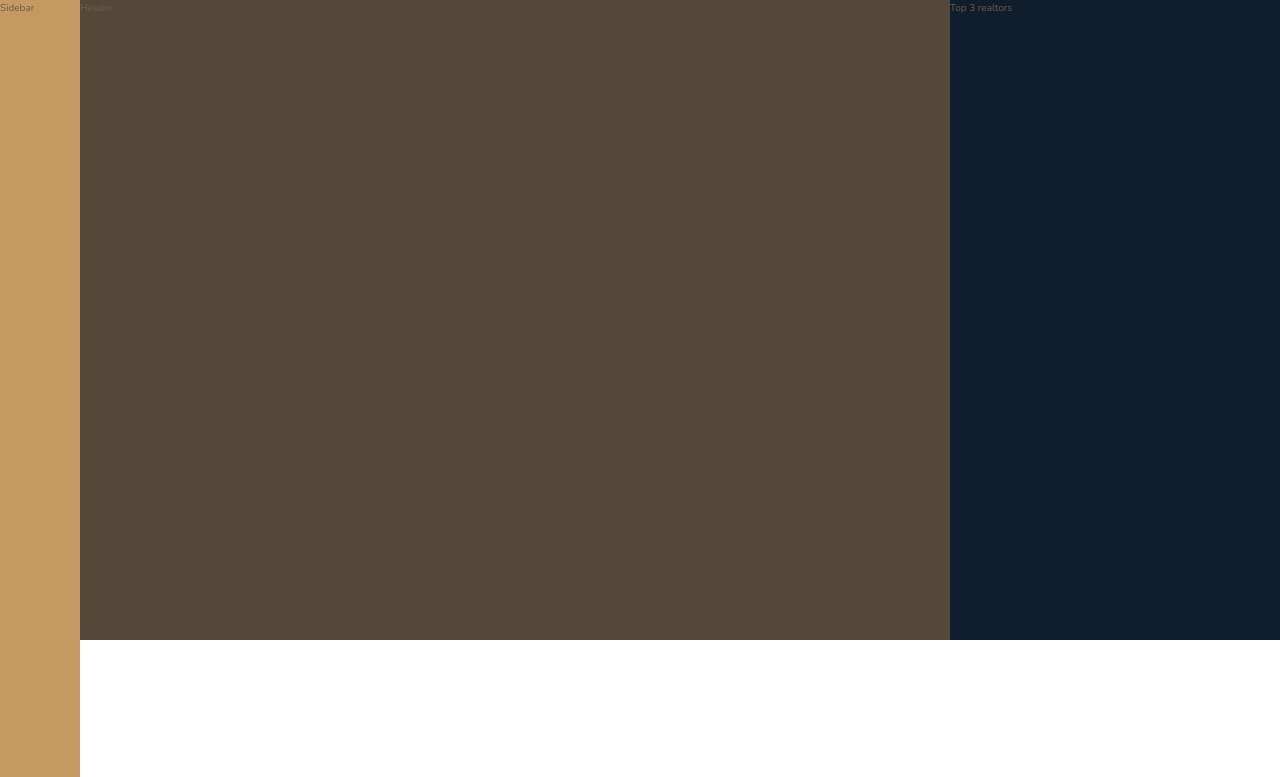
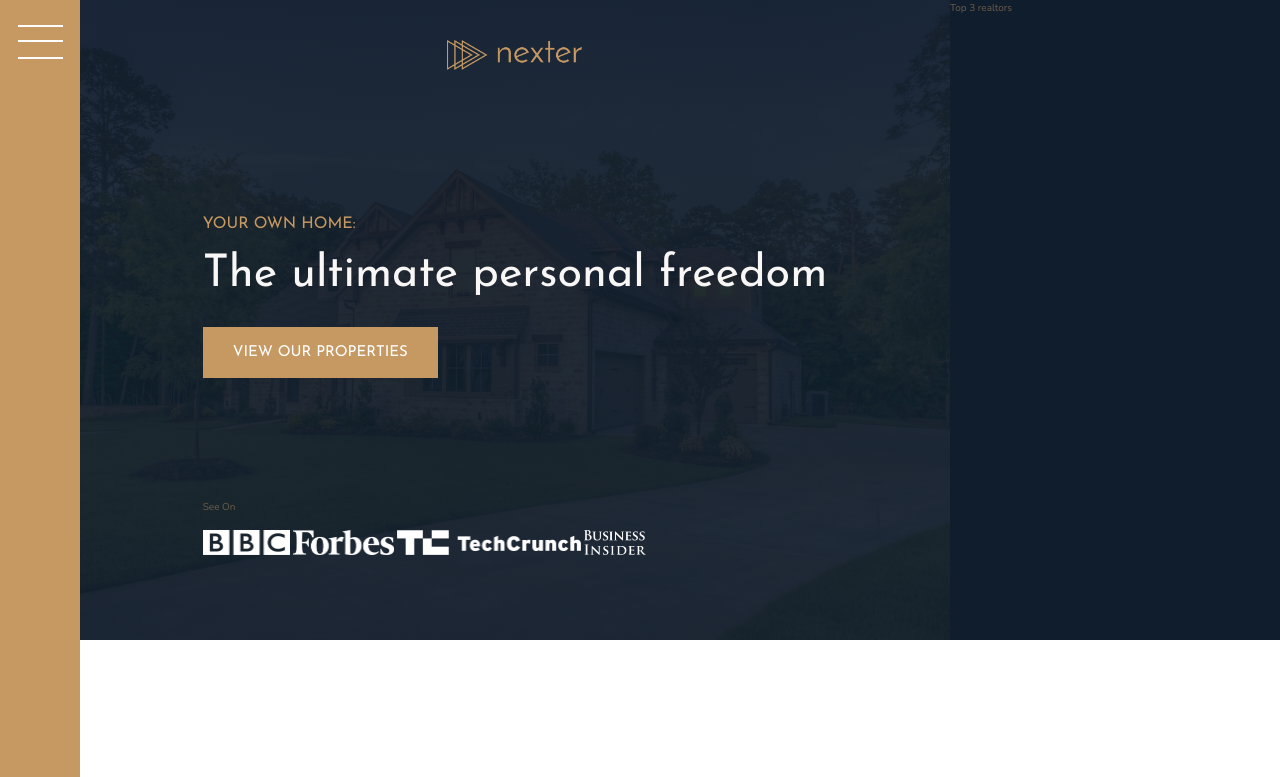
Before and after one commit to d88naimi/Nexter, a website: page index.html in a window 1280 px wide. Shown: the top 777 px of the page. Drawn offline with nearby package versions, Linux system fonts and the light colour scheme.

Commit message:
header content and styles loaded in

```diff
--- a/index.html
+++ b/index.html
@@ -15,8 +15,22 @@
     <title>nexter &mdash; your home, your freedom</title>
   </head>
   <body class="container">
-    <div class="sidebar">Sidebar</div>
-    <header class="header">Header</header>
+    <div class="sidebar">
+        <button class="nav-btn"></button>
+    </div>
+    <header class="header">
+        <img src="img/logo.png" alt="Nexter Lofo" class="header__logo">
+        <h3 class="heading-3">Your Own Home:</h3>
+        <h1 class="heading-1">The ultimate personal freedom</h1>
+        <button class="btn header__btn">View our properties</button>
+        <div class="header__seeon-text">See On</div>
+        <div class="header__seeon-logos">
+            <img src="img/logo-bbc.png" alt="Seen on logo 1">
+            <img src="img/logo-forbes.png" alt="Seen on logo 2">
+            <img src="img/logo-techcrunch.png" alt="Seen on logo 3">
+            <img src="img/logo-bi.png" alt="Seen on logo 4">
+        </div>
+    </header>
     <div class="realtors">Top 3 realtors</div>
     <section class="features">
       <div class="feature">
--- a/sass/_header.scss
+++ b/sass/_header.scss
@@ -1,4 +1,41 @@
 .header{
     background-color: $color-grey-dark-1;
     grid-column: full-start / col-end 6;
+
+    background-image: linear-gradient(rgba($color-secondary, .93), rgba($color-secondary, .93)), url(../img/hero.jpeg);
+    background-size: cover;
+    background-position: center;
+    padding: 8rem;
+    padding-top: 4rem;
+
+    display: grid;
+    grid-template-rows: 1fr min-content 6rem 1fr;
+    grid-row-gap: 1.5rem;
+
+    justify-content: center;
+
+    &__logo{
+        height: 3rem;
+        justify-self: center;
+    }
+
+    &__btn{
+        align-self: start;
+        justify-self: start;
+
+    }
+
+    &__seenon-text{
+
+    }
+    &__seeon-logos{
+
+
+
+        img{
+            height: 2.5rem;
+            // width: 2.5rem;
+        }
+    }
+
 }
--- a/sass/_sidebar.scss
+++ b/sass/_sidebar.scss
@@ -1,5 +1,38 @@
 .sidebar {
   background-color: $color-primary;
   grid-column: sidebar-start / sidebar-end;
-  grid-row: 1 / -1
+  grid-row: 1 / -1;
+
+  display: flex;
+  justify-content: center;
+
 }
+
+
+.nav-btn {
+  border: none;
+  border-radius: 0;
+
+  background-color: #fff;
+  height: 2px;
+  width: 4.5rem;
+  margin-top: 4rem;
+
+
+
+  &::before,
+  &::after {
+    background-color: #fff;
+    height: 2px;
+    width: 4.5rem;
+    content: "";
+    display: block;
+  }
+
+  &::before {
+    transform: translateY(-1.5rem);
+  }
+  &::after {
+    transform: translateY(1.5rem);
+  }
+}
--- a/sass/_typography.scss
+++ b/sass/_typography.scss
@@ -5,6 +5,9 @@
 
 .heading-1 {
   @extend %heading;
+  font-size: 4.5rem ;
+  color: $color-grey-light-1;
+  line-height: 1;
 }
 .heading-2 {
   @extend %heading;
```
Also changed, not shown: css/style.css.
